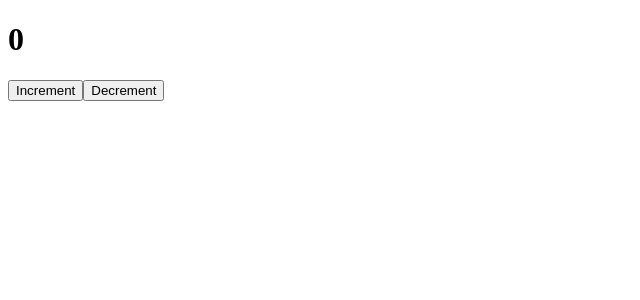
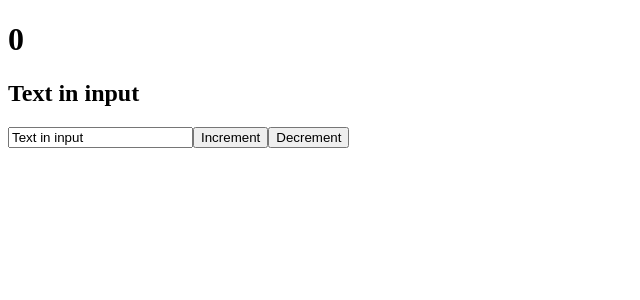
Before and after one commit to ViolettaFilimonova/React, a React (Create React App) app: page / in a window 1280 px wide. Shown: the top 300 px of the page, without its empty margins (0-640 px from the left). Built offline with nearby package versions, Linux system fonts and the light colour scheme.

Commit message:
bidirectional linking in input

```diff
--- a/src/App.js
+++ b/src/App.js
@@ -2,7 +2,8 @@ import React from "react";
 import {useState} from "react";
 
 function App() {
-    let [likes, setLikes] = useState(0)
+    const [likes, setLikes] = useState(0)
+    const [value, setValue] = useState('Text in input')
     function increment(){
         setLikes(likes + 1)
     }
@@ -12,6 +13,12 @@ function App() {
   return (
     <div className="App">
         <h1>{likes}</h1>
+        <h2>{value}</h2>
+        <input
+            type="text"
+            value={value}
+            onChange={event => setValue(event.target.value)}
+        />
       <button onClick= {increment}>Increment</button>
       <button onClick={decrement}>Decrement</button>
     </div>
```
